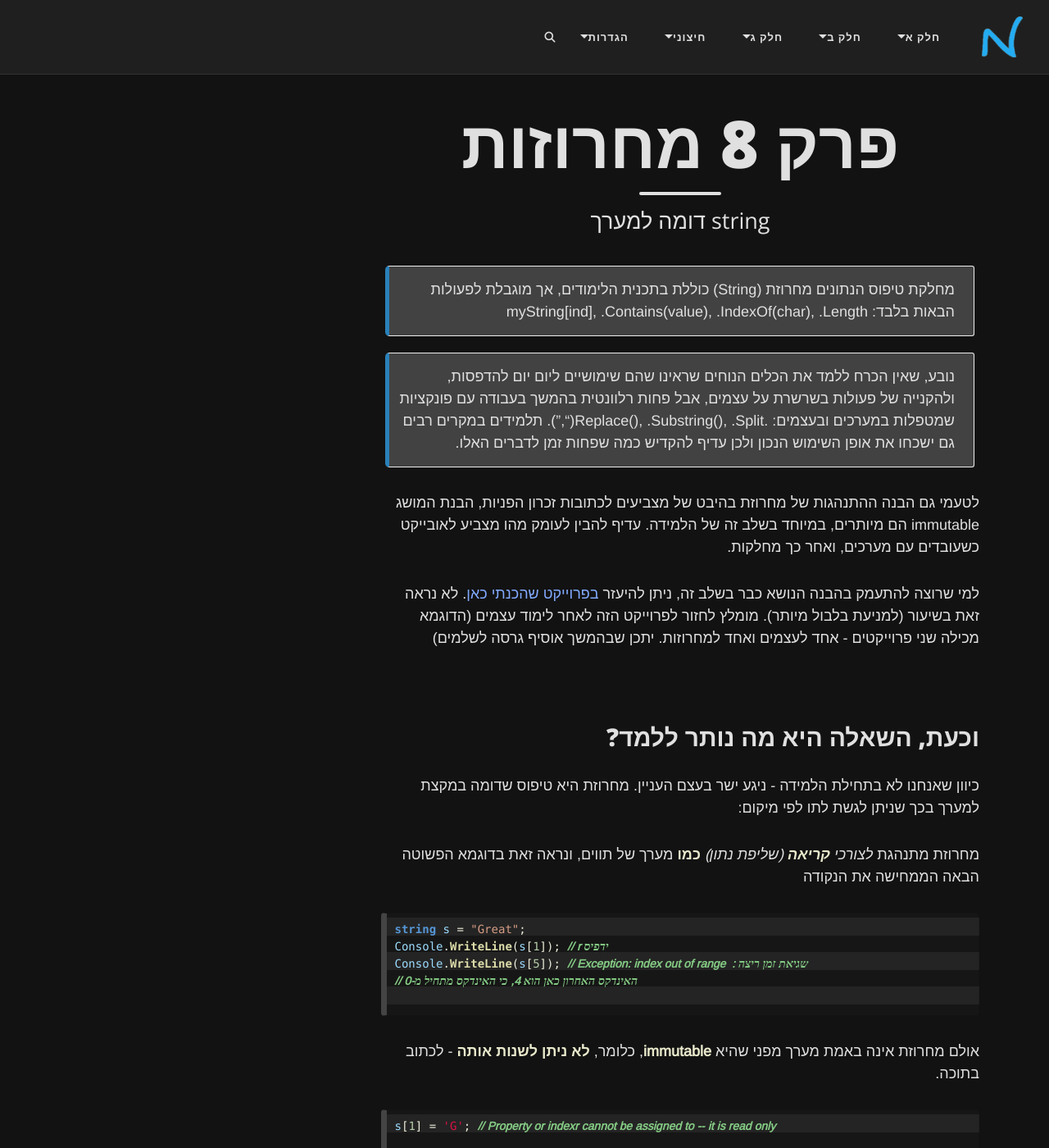
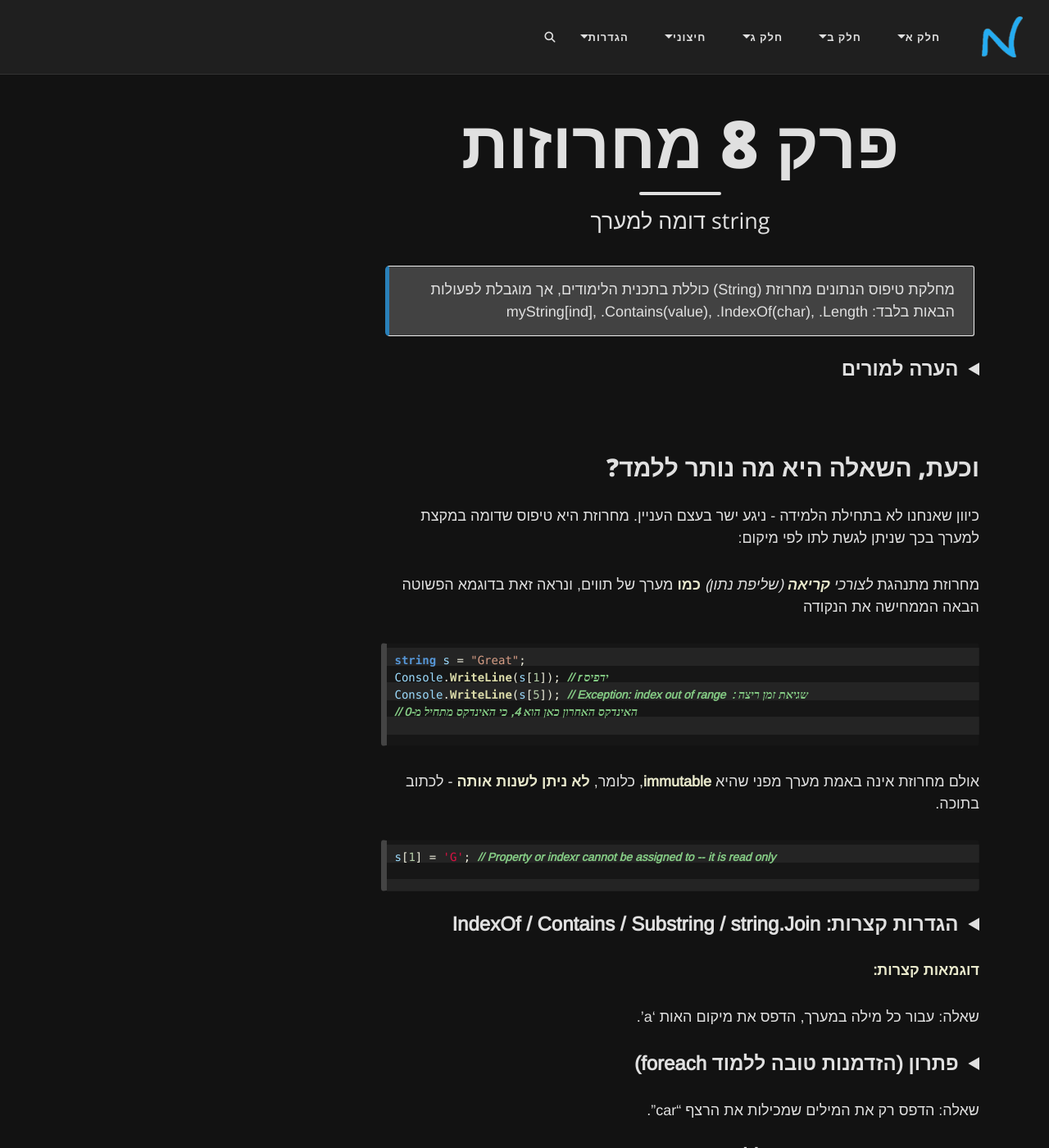
Before and after one commit to 3strategy/BeautifulYesodot, a Jekyll site: the page built from cs2/Chapter8.md, in a window 1280 px wide and 1400 px high. Shown: the whole window at 82% size. Built offline with Jekyll 4.4.1, drawn with Linux system fonts in a browser that asks for light colours; comment, search, counter and statistics services are not loaded; some of the changed text lies outside the part shown.

Commit message:
updated strings

````diff
--- a/cs2/Chapter8.md
+++ b/cs2/Chapter8.md
@@ -12,12 +12,15 @@ lang: he
 מחלקת טיפוס הנתונים מחרוזת (String) כוללת בתכנית הלימודים, אך מוגבלת לפעולות הבאות בלבד: myString[ind], .Contains(value), .IndexOf(char), .Length
 {: .box-note}
 
+<details markdown="1"><summary>הערה למורים</summary>
 נובע, שאין הכרח ללמד את הכלים הנוחים שראינו שהם שימושיים ליום יום להדפסות, ולהקנייה של פעולות בשרשרת על עצמים, אבל פחות רלוונטית בהמשך בעבודה עם פונקציות שמטפלות במערכים ובעצמים: .Replace(), .Substring(), .Split(","). תלמידים במקרים רבים גם ישכחו את אופן השימוש הנכון ולכן עדיף להקדיש כמה שפחות זמן לדברים האלו.
 {: .box-note}
 
 לטעמי גם הבנה ההתנהגות של מחרוזת בהיבט של מצביעים לכתובות זכרון הפניות, הבנת המושג immutable הם מיותרים, במיוחד בשלב זה של הלמידה. עדיף להבין לעומק מהו מצביע לאובייקט כשעובדים עם מערכים, ואחר כך מחלקות.
 
 למי שרוצה להתעמק בהבנה הנושא כבר בשלב זה, ניתן להיעזר [בפרוייקט שהכנתי כאן](https://github.com/3strategy/ConsApp4ObjectAddresses). לא נראה זאת בשיעור (למניעת בלבול מיותר). מומלץ לחזור לפרוייקט הזה לאחר לימוד עצמים (הדוגמא מכילה שני פרוייקטים - אחד לעצמים ואחד למחרוזות. יתכן שבהמשך אוסיף גרסה לשלמים)
+
+</details>
 
 ## וכעת, השאלה היא מה נותר ללמד? {#id8strings}
 כיוון שאנחנו לא בתחילת הלמידה - ניגע ישר בעצם העניין. מחרוזת היא טיפוס שדומה במקצת למערך בכך שניתן לגשת לתו לפי מיקום:
@@ -38,7 +41,79 @@ s[1] = 'G'; // Property or indexr cannot be assigned to -- it is read only
 
 ```
 
-לדבר על מיון לקסיקוגרפי:
+<details markdown="1"><summary>הגדרות קצרות: IndexOf / Contains / Substring / string.Join</summary>
+- `IndexOf` - מחזירה את המיקום (אינדקס) הראשון של תו/מחרוזת בתוך המחרוזת; אם לא נמצא מחזירה -1.
+- `Contains` - מחזירה `true` אם המחרוזת מכילה תו/מחרוזת; אחרת `false`.
+- `Substring(start, length)` - מחזירה תת-מחרוזת החל ממיקום `start` ובאורך `length`.
+- `string.Join(" ", arr)` - מחברת את איברי המערך עם רווחים ביניהם; מומלץ להימנע בשאלות בגרות (יכול להיות שלא יקבלו בבגרות).
+</details>
+
+**דוגמאות קצרות:**
+
+שאלה: עבור כל מילה במערך, הדפס את מיקום האות 'a'.
+<details markdown="1"><summary>פתרון (הזדמנות טובה ללמוד foreach)</summary>
+```csharp
+string[] words = { "cat", "dog", "banana" };
+
+foreach (string word in words)
+{
+    int index = word.IndexOf('a');
+    Console.WriteLine(index);
+}
+```
+</details>
+
+שאלה: הדפס רק את המילים שמכילות את הרצף "car".
+<details markdown="1"><summary>פתרון (הזדמנות טובה ללמוד foreach)</summary>
+```csharp
+string[] words = { "car", "cartoon", "dog", "scar" };
+
+foreach (string word in words)
+{
+    if (word.Contains("car"))
+    {
+        Console.WriteLine(word);
+    }
+}
+```
+</details>
+
+שאלה: הדפס את שלושת התווים הראשונים מכל מילה (אם האורך מספיק).
+<details markdown="1"><summary>פתרון (הזדמנות טובה ללמוד foreach)</summary>
+```csharp
+string[] words = { "hello", "to", "world" };
+
+foreach (string word in words)
+{
+    if (word.Length >= 3)
+    {
+        Console.WriteLine(word.Substring(0, 3));
+    }
+}
+```
+</details>
+
+שאלה: חבר את כל המילים במערך למשפט עם רווחים.
+<details markdown="1"><summary>פתרון (הזדמנות טובה ללמוד foreach)</summary>
+```csharp
+string[] arr = { "I", "love", "C#" };
+string result = "";
+
+foreach (string word in arr)
+{
+    if (result != "")
+    {
+        result += " ";
+    }
+    result += word;
+}
+
+Console.WriteLine(result);
+// אפשר גם: string.Join(" ", arr) אבל מומלץ להימנע (יכול להיות שלא יקבלו בבגרות)
+```
+</details>
+
+**מיון לקסיקוגרפי:**
 
 ```csharp
 string s1 = "Goat";
````
